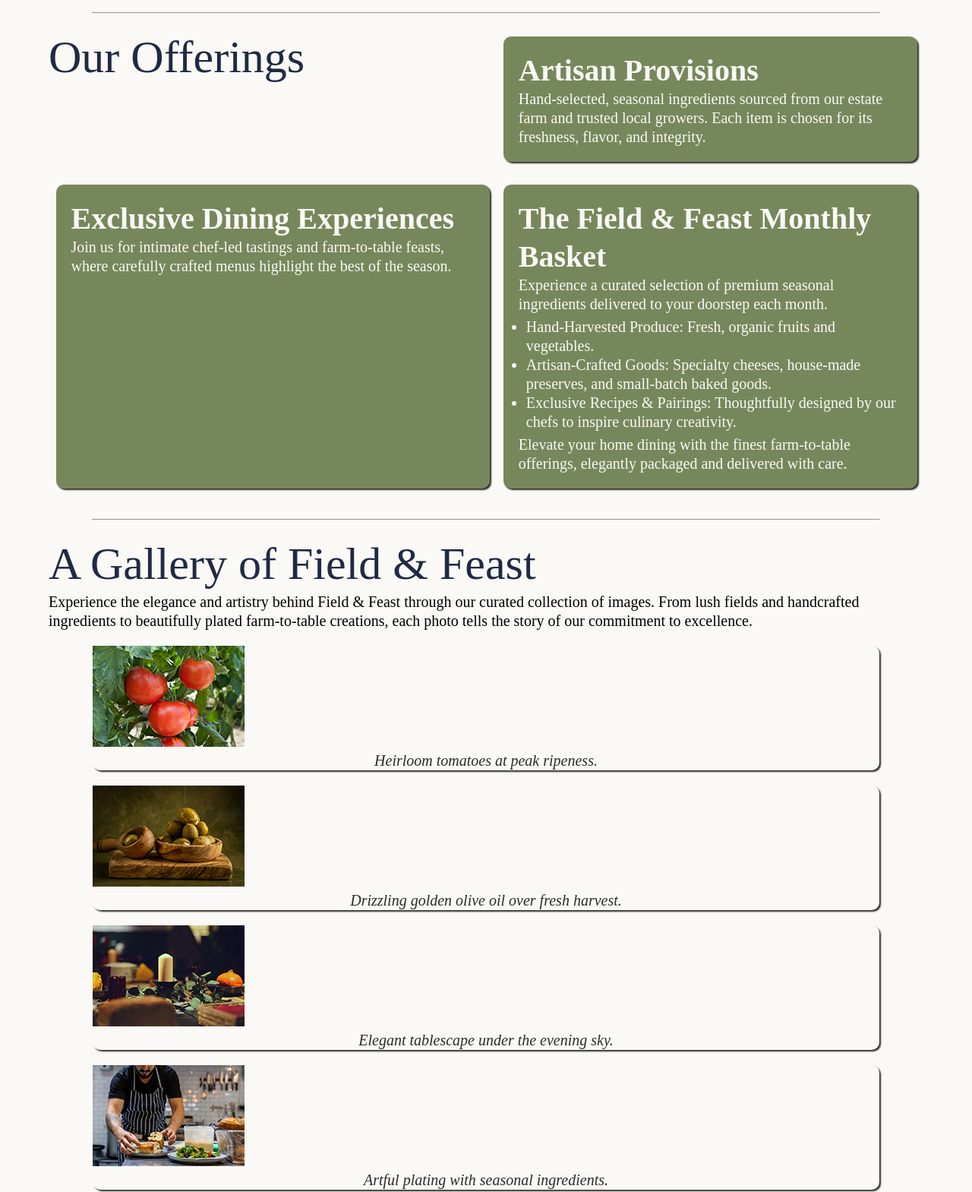
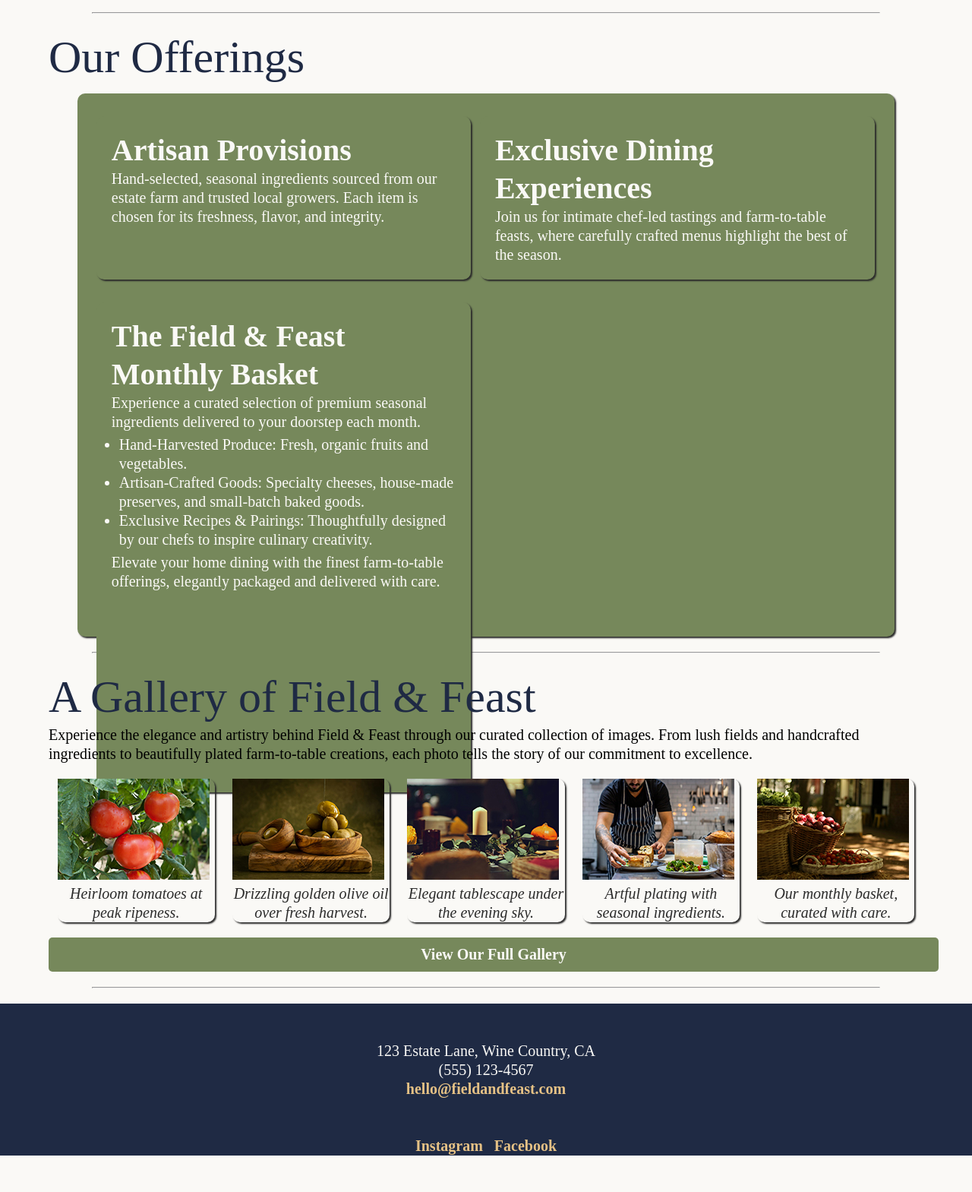
Before and after one commit to tracydchristenson-hub/fieldandfeast, a plain HTML site: page index.html in a window 1280 px wide. Shown: the part 940-2509 px from the top of the page at 76% size. After the commit the page ends 2481 px from the top, so only its background shows below. Drawn offline with Linux system fonts and the light colour scheme; a web font is replaced by a local one.

Commit message:
styles
styles

```diff
--- a/index.html
+++ b/index.html
@@ -37,6 +37,7 @@
         <section id="offerings">
             <h2>Our Offerings</h2>
 
+            <div id="listings">
                 <div>
                     <h3>Artisan Provisions</h3>
                     <p>Hand-selected, seasonal ingredients sourced from our estate farm and trusted local growers. Each item is chosen for its freshness, flavor, and integrity.
@@ -66,6 +67,7 @@
                     <p>Elevate your home dining with the finest farm-to-table offerings, elegantly packaged and delivered with care.
                     </p>
                 </div>
+            </div>
         </section>
 
         <hr>
@@ -76,6 +78,7 @@
                 Experience the elegance and artistry behind Field & Feast through our curated collection of images. From lush fields and handcrafted ingredients to beautifully plated farm-to-table creations, each photo tells the story of our commitment to excellence.
             </p>
 
+            <div id="images">
                 <figure>
                     <picture>
                         <source media="(min-width: 900px)" srcset="images/tomatoes-200w.jpg">
@@ -122,8 +125,9 @@
                     </picture>
                     <figcaption>Our monthly basket, curated with care.</figcaption>
                 </figure>
+            </div>
 
-            <a href="#" class="button">View Our Full Gallery</a>
+            <div class="button"><a href="#">View Our Full Gallery</a></div>
         </section>
 
         <hr>
--- a/styles.css
+++ b/styles.css
@@ -202,6 +202,7 @@ h3 {
 
 nav {
     background-color: #E5C185;
+    text-align: center;
     padding: 20px;
     margin: 0px;
 }
@@ -241,7 +242,7 @@ main {
     margin-right: auto;
 }
 
-#offerings {
+#listings {
     display: grid;
     grid-template-columns: auto;
 }
@@ -264,6 +265,11 @@ main {
     margin-left: 10px;
     margin-top: 5px;
     margin-bottom: 5px;
+}
+
+#images {
+    display: grid;
+    grid-template-columns: auto;
 }
 
 figure {
@@ -333,20 +339,33 @@ footer a {
     header img {
         width: 25%;
     }
-    #offerings {
+    #listings {
         display: grid;
         grid-template-columns: auto auto;
-        grid-template-rows: auto auto auto;
-        grid-template-areas: "h2 h2" "div div" "div div";
+        grid-template-rows: auto 100%;
+    }
+    #images {
+        display: grid;
+        grid-template-columns: auto auto;
     }
 }
 
 
 /* MEDIA QUERY (large) */
 
-@media all and (min-width: 900px) {}
+@media all and (min-width: 900px) {
+    #images {
+        display: grid;
+        grid-template-columns: auto auto auto;
+    }
+}
 
 
 /* MEDIA QUERY (xl) */
 
-@media all and (min-width: 1200px) {}
+@media all and (min-width: 1200px) {
+    #images {
+        display: grid;
+        grid-template-columns: auto auto auto auto auto;
+    }
+}
```
Lines whose indentation alone changed are shown as unchanged.
